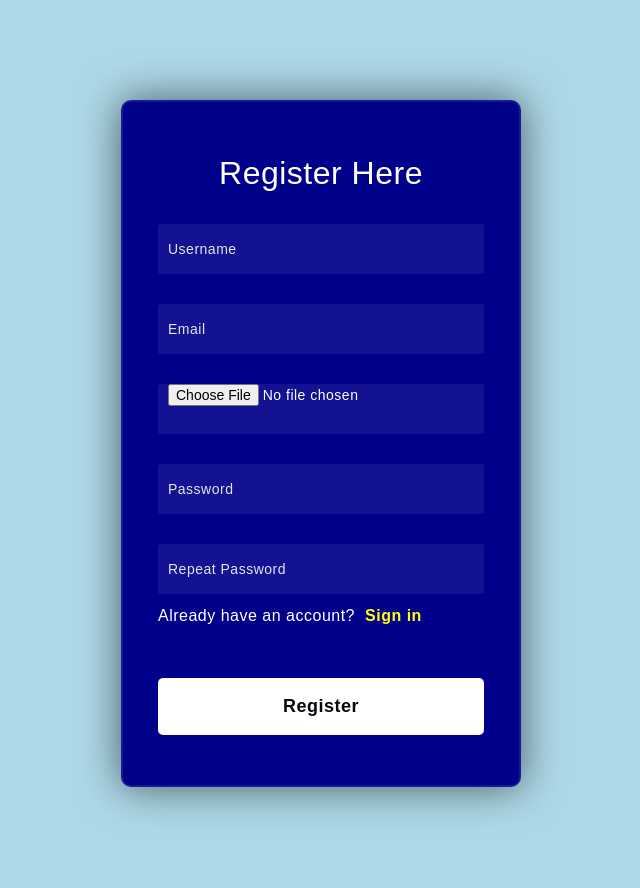
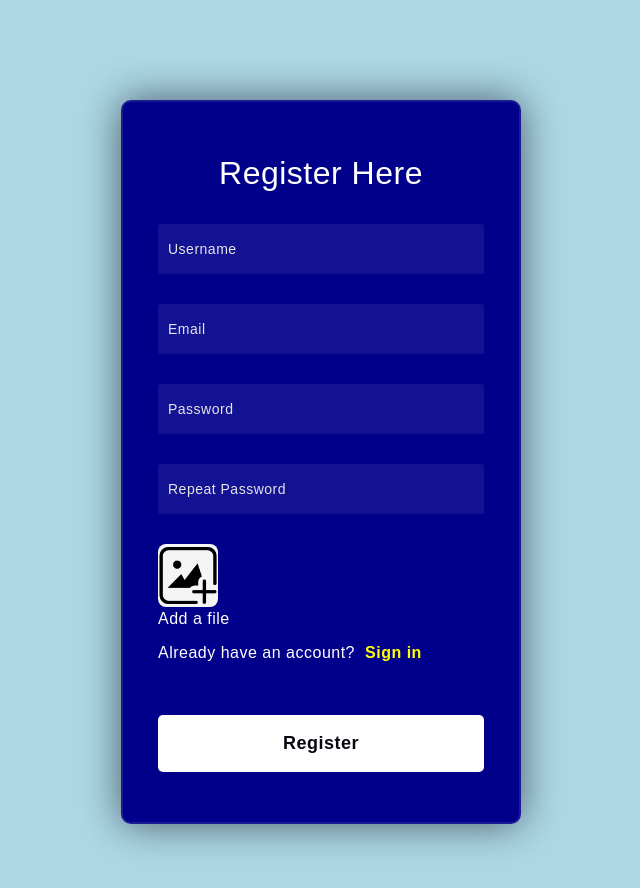
Before and after one commit to BorislavBenderov/messenger-chat-app, a React (Create React App) app: page /register in a window 1280 px wide. Shown: the top 888 px of the page, without its empty margins (319-959 px from the left). Built offline with nearby package versions, Linux system fonts and the light colour scheme; no server answers; the database is empty.

Commit message:
Show file is added when img is opened

```diff
--- a/public/styles.css
+++ b/public/styles.css
@@ -133,6 +133,7 @@ input[type=text]:focus {
 .upload__img {
     cursor: pointer;
     width: 60px;
+    border-radius: 8px;
 }
 
 .uploaded__photo {
@@ -335,6 +336,10 @@ form * {
     font-weight: 700;
 }
 
+input[type="file"] {
+    display: none;
+}
+
 @media screen and (max-width: 1024px) {
     .user__info {
         flex-direction: column;
--- a/src/components/auth/Register.js
+++ b/src/components/auth/Register.js
@@ -1,14 +1,16 @@
-import { useContext } from "react";
+import { useContext, useState } from "react";
 import { AuthContext } from '../../context/AuthContext';
 import { setPersistence, createUserWithEmailAndPassword, browserSessionPersistence, updateProfile } from 'firebase/auth';
 import { ref, uploadBytesResumable, getDownloadURL } from 'firebase/storage';
 import { setDoc, doc } from 'firebase/firestore';
 import { storage, database } from "../../firebaseConfig";
 import { useNavigate, Link } from 'react-router-dom';
+import UPLOAD from '../../assets/upload.png';
 
 export const Register = () => {
     const { auth } = useContext(AuthContext);
     const navigate = useNavigate();
+    const [isFileAdd, setIsFileAdd] = useState(false);
 
     const onRegister = (e) => {
         e.preventDefault();
@@ -65,12 +67,17 @@ export const Register = () => {
             <input type="text" placeholder="Username" id="username" name="username" />
             <label htmlFor="email"></label>
             <input type="text" placeholder="Email" id="email" name="email" />
-            <label htmlFor="userImg"></label>
-            <input type="file" placeholder="Choose a photo" id="userImg" name="userImg" />
             <label htmlFor="password"></label>
             <input type="password" placeholder="Password" id="password" name="password" />
             <label htmlFor="repeatPassword"></label>
             <input type="password" placeholder="Repeat Password" id="repeatPassword" name="repeatPassword" />
+            <label htmlFor="userImg"><img
+                className="upload__img"
+                src={UPLOAD}
+                alt="" />
+                {isFileAdd ? "File is added!" : "Add a file"}
+            </label>
+            <input type="file" placeholder="Choose a photo" id="userImg" name="userImg" onChange={() => setIsFileAdd(true)} />
             <div className="log-reg">
                 <p>Already have an account?</p>
                 <Link className='link' to="/">Sign in</Link>
```
